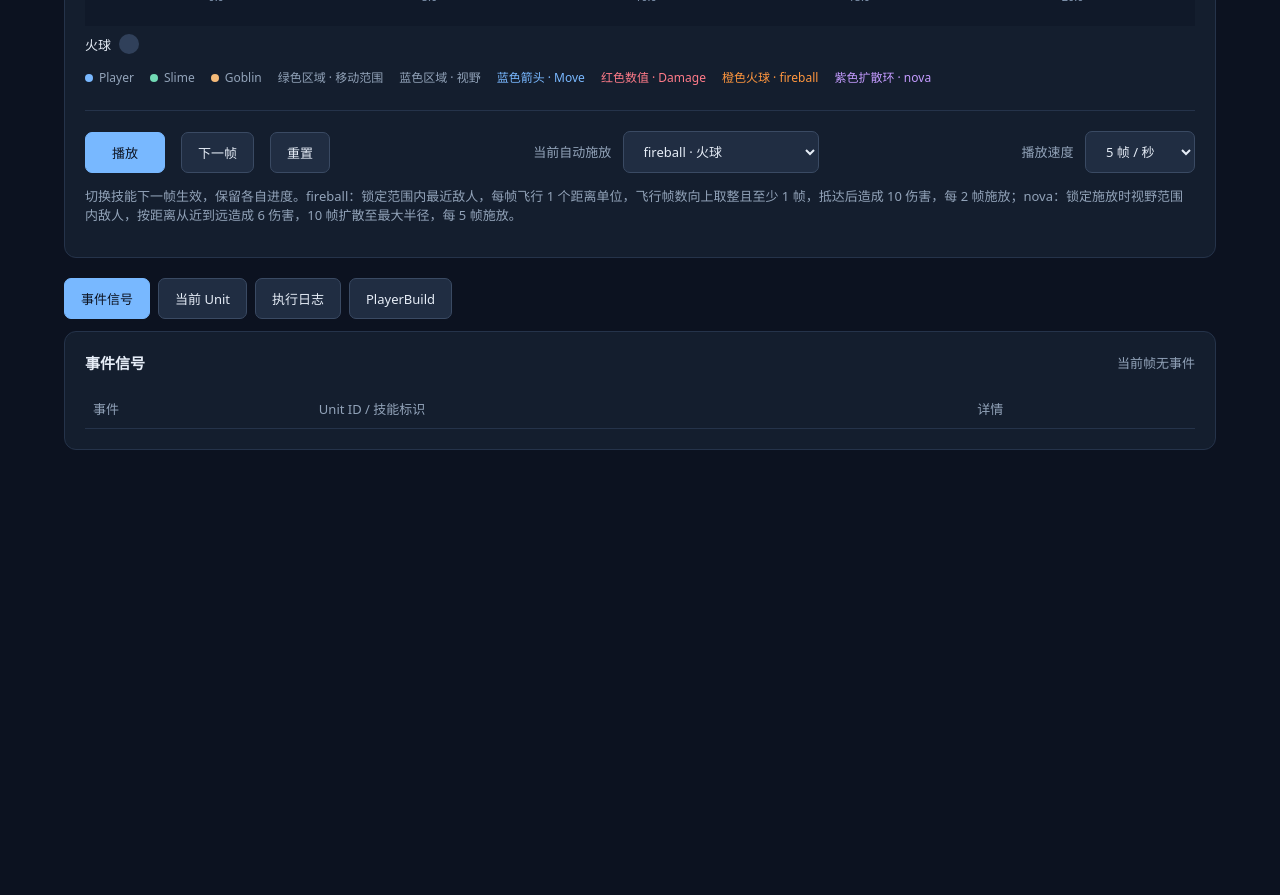
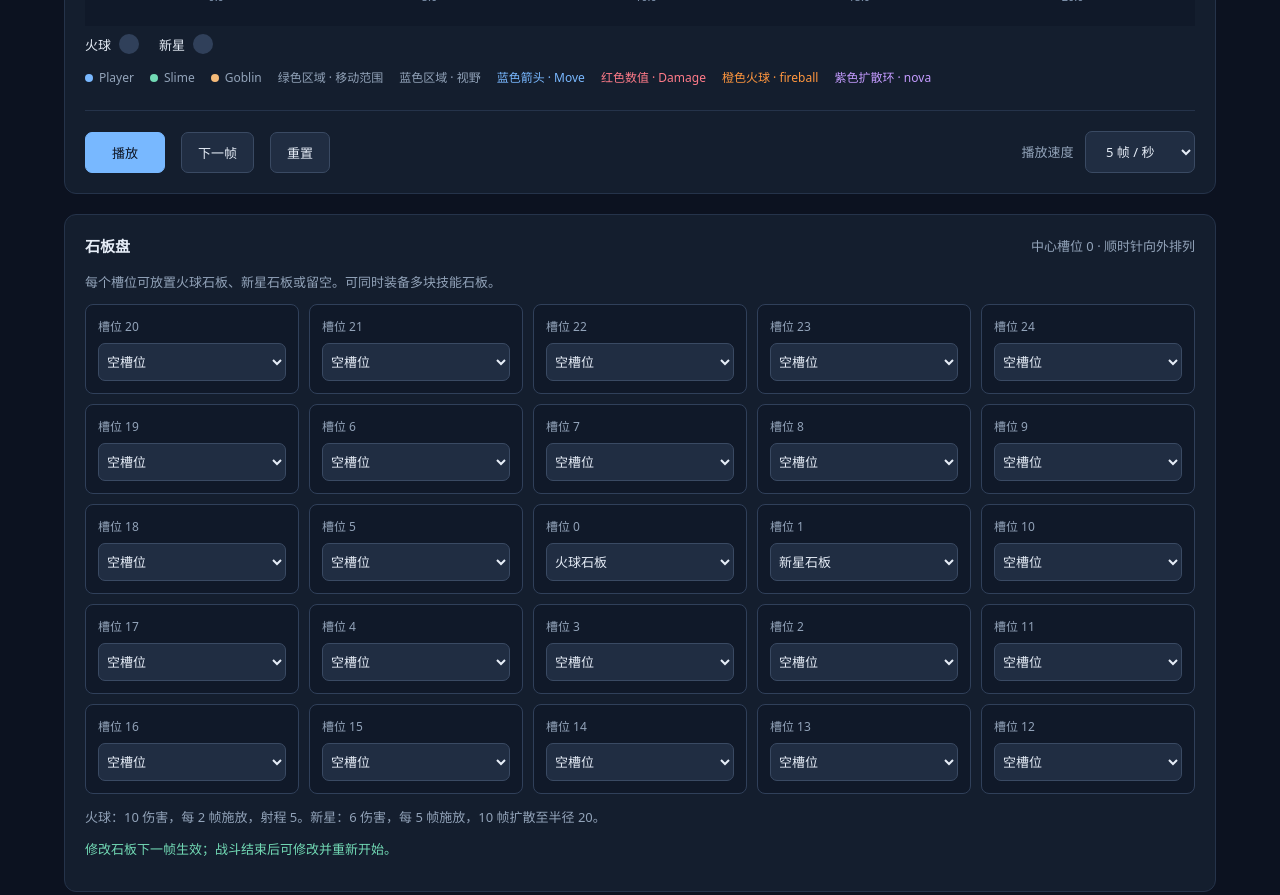
Before and after one commit to codewdy/InfiniteBuild, a website with bundled scripts: page apps/mockapp/web/index.html in a window 1280 px wide. Shown: the part 640-1535 px from the top of the page. Before the commit the page ends 1130 px from the top, so only its background shows below. Built offline with nearby package versions, Linux system fonts and the light colour scheme; no server answers.

Commit message:
添加石板设计

```diff
--- a/apps/mockapp/src/browser.ts
+++ b/apps/mockapp/src/browser.ts
@@ -1,6 +1,7 @@
-import { Battle } from "@infinite-build/core";
+import { Battle, TabletMap, inferPlayerStatus } from "@infinite-build/core";
 import type { BattleEvent, BattleLog } from "@infinite-build/core";
-import { battleSpec, gameData, playerBuild } from "@infinite-build/mock-data";
+import { battleSpec, gameData, playerBuild, createTablet, tabletOptions } from "@infinite-build/mock-data";
+import type { MockTablet, TabletKind } from "@infinite-build/mock-data";
 
 function element<T extends HTMLElement>(id: string): T {
   const result = document.getElementById(id);
@@ -12,35 +13,53 @@ const canvas = element<HTMLCanvasElement>("battlefield");
 const play = element<HTMLButtonElement>("play");
 const step = element<HTMLButtonElement>("step");
 const speed = element<HTMLSelectElement>("speed");
-const skillSelect = element<HTMLSelectElement>("skill");
+const tabletBoard = element<HTMLDivElement>("tablet-board");
+const tabletMessage = element<HTMLParagraphElement>("tablet-message");
 const logs = element<HTMLPreElement>("logs");
 const vision = gameData.config.map.visionRange;
 const range = playerBuild.move.range;
-for (const entry of playerBuild.skills.onUpdate ?? []) {
-  const option = document.createElement("option");
-  option.value = entry.uuid;
-  option.textContent = `${entry.skill} · ${gameData.skillDefinitions[entry.skill]!.name}`;
-  skillSelect.append(option);
+const selectedTablets = playerBuild.tablets.map((tablet) => tablet as MockTablet | undefined);
+for (const row of TabletMap.pos2Id) {
+  for (const id of row) {
+    const label = document.createElement("label");
+    label.className = "tablet-slot";
+    const title = document.createElement("span");
+    title.textContent = `槽位 ${id}`;
+    const select = document.createElement("select");
+    select.setAttribute("aria-label", `槽位 ${id} 的石板`);
+    select.dataset.slot = String(id);
+    const empty = document.createElement("option");
+    empty.value = "";
+    empty.textContent = "空槽位";
+    select.append(empty);
+    for (const option of tabletOptions) {
+      const entry = document.createElement("option");
+      entry.value = option.kind;
+      entry.textContent = option.name;
+      select.append(entry);
+    }
+    select.value = selectedTablets[id]?.kind ?? "";
+    label.append(title, select);
+    tabletBoard.append(label);
+    select.addEventListener("change", () => {
+      const kind = select.value as TabletKind | "";
+      selectedTablets[id] = kind ? createTablet(kind, id) : undefined;
+      if (log.status === "Running") {
+        battle.changeBuild(selectedBuild());
+        tabletMessage.textContent = "石板已修改，下一帧生效。";
+      } else {
+        tabletMessage.textContent = "石板已修改，点击重新开始使用新构筑。";
+      }
+      render();
+    });
+  }
 }
 
-const bothSkillsOption = document.createElement("option");
-bothSkillsOption.value = "both";
-bothSkillsOption.textContent = "同时施放 fireball + nova";
-skillSelect.append(bothSkillsOption);
-
 function selectedBuild() {
-  return {
-    ...playerBuild,
-    skills: {
-      ...playerBuild.skills,
-      onUpdate: (playerBuild.skills.onUpdate ?? []).filter(
-        (entry) => skillSelect.value === "both" || entry.uuid === skillSelect.value,
-      ),
-    },
-  };
+  return { ...playerBuild, tablets: [...selectedTablets] };
 }
 
-let runningSkills = selectedBuild().skills.onUpdate ?? [];
+let runningSkills = inferPlayerStatus(selectedBuild()).skills.onUpdate ?? [];
 const skillProgress = new Map<string, number>();
 let battle = new Battle(gameData, battleSpec, selectedBuild());
 let log = battle.renderLog();
@@ -334,7 +353,13 @@ function render(): void {
   });
   element("skill-progress-list").replaceChildren(...progressRows);
   element("player-build").textContent = JSON.stringify(
-    selectedBuild(),
+    {
+      ...selectedBuild(),
+      tablets: selectedTablets.map((tablet) => tablet
+        ? { kind: tablet.kind, slot: tablet.slot, name: tablet.name }
+        : null),
+      skills: inferPlayerStatus(selectedBuild()).skills,
+    },
     null,
     2,
   );
@@ -424,7 +449,6 @@ function render(): void {
       ? "播放"
       : "暂停";
   speed.disabled = finished;
-  skillSelect.disabled = finished;
   element("reset").textContent = finished ? "重新开始" : "重置";
   draw();
 }
@@ -443,7 +467,8 @@ function advance(): void {
   effects = effects.filter(
     (effect) => log.frame - effect.startFrame <= effect.durationFrames,
   );
-  runningSkills = selectedBuild().skills.onUpdate ?? [];
+  runningSkills = inferPlayerStatus(selectedBuild()).skills.onUpdate ?? [];
+  tabletMessage.textContent = "当前石板已生效，可继续修改。";
   const ids = new Set(log.units.map((unit) => unit.id));
   deaths += previous.units.filter((unit) => !ids.has(unit.id)).length;
   for (const event of log.events) {
@@ -470,7 +495,8 @@ play.addEventListener("click", () => (timer === undefined ? start() : pause()));
 step.addEventListener("click", advance);
 element("reset").addEventListener("click", () => {
   pause();
-  runningSkills = selectedBuild().skills.onUpdate ?? [];
+  runningSkills = inferPlayerStatus(selectedBuild()).skills.onUpdate ?? [];
+  tabletMessage.textContent = "当前石板已生效，可继续修改。";
   skillProgress.clear();
   effects = [];
   battle = new Battle(gameData, battleSpec, selectedBuild());
@@ -479,10 +505,6 @@ element("reset").addEventListener("click", () => {
   deaths = 0;
   totalDamage = 0;
   playerPosition = 0;
-  render();
-});
-skillSelect.addEventListener("change", () => {
-  battle.changeBuild(selectedBuild());
   render();
 });
 speed.addEventListener("change", () => {
--- a/apps/mockapp/web/index.html
+++ b/apps/mockapp/web/index.html
@@ -69,9 +69,6 @@
           <button id="play" class="primary">播放</button
           ><button id="step">下一帧</button><button id="reset">重置</button
           ><label
-            >当前自动施放
-            <select id="skill" aria-describedby="skill-help"></select></label
-          ><label
             >播放速度
             <select id="speed">
               <option value="1">1 帧 / 秒</option>
@@ -81,12 +78,16 @@
             </select></label
           >
         </div>
-        <p id="skill-help">
-          切换技能下一帧生效，保留各自进度。fireball：锁定范围内最近敌人，每帧飞行
-          1 个距离单位，飞行帧数向上取整且至少 1 帧，抵达后造成 10 伤害，每 2
-          帧施放；nova：锁定施放时视野范围内敌人，按距离从近到远造成 6 伤害，10
-          帧扩散至最大半径，每 5 帧施放。
-        </p>
+      </section>
+      <section class="panel tablet-panel" aria-labelledby="tablet-title">
+        <div class="panel-title">
+          <h2 id="tablet-title">石板盘</h2>
+          <span>中心槽位 0 · 顺时针向外排列</span>
+        </div>
+        <p>每个槽位可放置火球石板、新星石板或留空。可同时装备多块技能石板。</p>
+        <div id="tablet-board" class="tablet-board" aria-label="5 × 5 石板盘"></div>
+        <p>火球：10 伤害，每 2 帧施放，射程 5。新星：6 伤害，每 5 帧施放，10 帧扩散至半径 20。</p>
+        <p id="tablet-message" role="status">修改石板下一帧生效；战斗结束后可修改并重新开始。</p>
       </section>
       <div class="inspector">
         <div class="tabs" role="tablist" aria-label="战斗详情">
@@ -140,7 +141,7 @@
         >
           <div class="panel-title">
             <h2>PlayerBuild</h2>
-            <span>当前选择的配置 · 技能切换下一帧生效</span>
+            <span>当前石板配置与推导技能 · 修改下一帧生效</span>
           </div>
           <pre id="player-build" aria-label="当前 PlayerBuild 配置"></pre>
         </section>
--- a/apps/mockapp/web/style.css
+++ b/apps/mockapp/web/style.css
@@ -49,3 +49,15 @@ th { color: #92a3b9; font-weight: normal; }th, td { padding: 10px 8px; border-bo
 #skill-progress-list { display: flex; flex-wrap: wrap; align-items: center; gap: 20px; margin-top: 8px; }
 .skill-progress-row { display: inline-flex; align-items: center; gap: 8px; font-size: 13px; }
 .skill-progress-pie { width: 20px; height: 20px; flex-shrink: 0; border-radius: 50%; background: conic-gradient(#d3b0ff var(--progress), #30405a 0); }
+
+.tablet-panel { margin-top: 20px; }
+.tablet-board { display: grid; grid-template-columns: repeat(5, minmax(0, 1fr)); gap: 10px; }
+.tablet-slot { display: flex; flex-direction: column; gap: 8px; padding: 12px; background: #101929; border: 1px solid #30405a; border-radius: 8px; }
+.tablet-slot span { color: #92a3b9; font-size: 12px; }
+.tablet-slot select { margin: 0; width: 100%; min-width: 0; padding: 8px 4px; }
+#tablet-message { color: #72dab5; }
+@media (max-width: 700px) {
+  .tablet-board { gap: 4px; }
+  .tablet-slot { padding: 6px 2px; }
+  .tablet-slot select { font-size: 11px; }
+}
--- a/packages/core/src/battle/battle.ts
+++ b/packages/core/src/battle/battle.ts
@@ -9,7 +9,7 @@ import type { BattleLog, BattleStatus } from "./battle-log.js";
 import { EventManager } from "./event-manager.js";
 import { spawnUnits, fixPosition } from "./combat/movement.js";
 import { updateStatus, resolveDeath } from "./combat/unit-status.js";
-import type { PlayerBuild } from "../player-build.js";
+import type { PlayerBuild } from "../player/build.js";
 import type { GameData } from "../game-data.js";
 
 export type BattleSpec = {
@@ -30,6 +30,12 @@ export type BattleContext = {
   events: EventManager;
 };
 
+function cloneBuild(build: PlayerBuild): PlayerBuild {
+  const { tablets, ...data } = build;
+  // 石板包含方法，不能 structuredClone；复制槽位数组并保留石板实例。
+  return { ...structuredClone(data), tablets: [...tablets] };
+}
+
 export class Battle {
   private ctx: BattleContext;
   private buildLog: Record<number, PlayerBuild>;
@@ -38,7 +44,13 @@ export class Battle {
     spec: BattleSpec,
     build: PlayerBuild | Record<number, PlayerBuild>,
   ) {
-    this.buildLog = structuredClone("level" in build ? { 0: build } : build);
+    const buildLog = "level" in build ? { 0: build } : build;
+    this.buildLog = Object.fromEntries(
+      Object.entries(buildLog).map(([frame, entry]) => [
+        frame,
+        cloneBuild(entry),
+      ]),
+    );
     const initialBuild = this.buildLog[0];
     if (!initialBuild)
       throw new Error("buildLog must include an initial build at frame 0");
@@ -50,7 +62,7 @@ export class Battle {
     }
     this.ctx = {
       gameData: gameData,
-      build: structuredClone(initialBuild),
+      build: cloneBuild(initialBuild),
       spec: spec,
       rng: rng,
       frame: 0,
@@ -65,7 +77,7 @@ export class Battle {
   }
   changeBuild(build: PlayerBuild): void {
     if (this.ctx.status !== "Running") return;
-    this.buildLog[this.ctx.frame + 1] = structuredClone(build);
+    this.buildLog[this.ctx.frame + 1] = cloneBuild(build);
   }
   executeFrame(): BattleLog {
     if (this.ctx.status !== "Running") return this.renderLog();
@@ -73,7 +85,7 @@ export class Battle {
     this.ctx.events.clear();
     const build = this.buildLog[this.ctx.frame];
     if (build) {
-      this.ctx.build = structuredClone(build);
+      this.ctx.build = cloneBuild(build);
       this.ctx.player.onBuildChanged(this.ctx);
     }
     spawnUnits(this.ctx);
--- a/packages/core/src/battle/combat/attribute.ts
+++ b/packages/core/src/battle/combat/attribute.ts
@@ -10,6 +10,22 @@ export namespace Attribute {
   export type DictModifier<Field extends string = string> = Partial<
     Record<Field, Modifier>
   >;
+
+  export function createByRaw(base: number): Attribute {
+    return { base, inc: 0, more: 0 };
+  }
+
+  export function createDictByRaw<Field extends string>(
+    fields: readonly Field[],
+    source: Partial<Record<NoInfer<Field>, number>> = {},
+  ): Dict<Field> {
+    return Object.fromEntries(
+      fields.map((field) => [
+        field,
+        createByRaw(source[field] ?? 0),
+      ]),
+    ) as Dict<Field>;
+  }
 
   export function merge(...sources: (Modifier | undefined)[]): Attribute {
     let base = 0;
--- a/packages/core/src/battle/combat/player-unit.ts
+++ b/packages/core/src/battle/combat/player-unit.ts
@@ -1,13 +1,9 @@
 import { Unit } from "./unit.js";
 import { move } from "./movement.js";
 import type { BattleContext } from "../battle.js";
-import { Status } from "./status.js";
-import type { UnitSkills } from "./skill-trigger.js";
-
-export type PlayerStatus = {
-  skills: UnitSkills;
-  status: Status;
-};
+import type { Status } from "./status.js";
+import { inferPlayerStatus } from "../../player/build.js";
+import type { PlayerStatus } from "../../player/build.js";
 
 export class PlayerUnit extends Unit {
   playerStatus?: PlayerStatus;
@@ -18,10 +14,7 @@ export class PlayerUnit extends Unit {
     this.position = 0;
   }
   onBuildChanged(ctx: BattleContext): void {
-    this.playerStatus = {
-      skills: ctx.build.skills,
-      status: Status.createByConfig({ attributes: { maxHp: 10 } }),
-    };
+    this.playerStatus = inferPlayerStatus(ctx.build);
     this.skills = this.playerStatus.skills;
   }
   override calcBaseStatus(ctx: BattleContext): Status {
--- a/packages/core/src/battle/combat/status.ts
+++ b/packages/core/src/battle/combat/status.ts
@@ -42,12 +42,7 @@ export namespace Status {
 
   export function createByConfig(config: StatusConfig): Status {
     return {
-      attributes: Object.fromEntries(
-        FieldName.map((field) => [
-          field,
-          { base: config.attributes?.[field] ?? 0, inc: 0, more: 0 },
-        ]),
-      ) as Attributes,
+      attributes: Attribute.createDictByRaw(FieldName, config.attributes),
       tags: new Set(config.tags),
       triggers: Trigger.merge(config.triggers ?? {}),
     };
--- a/packages/core/src/index.ts
+++ b/packages/core/src/index.ts
@@ -10,7 +10,11 @@ export type { UnitSkill, UnitSkills } from "./battle/combat/skill-trigger.js";
 export { cast } from "./battle/combat/skill.js";
 export type { SkillDefinition, SkillParams, SkillContext, SkillCaster } from "./battle/combat/skill.js";
 export type { UnitDefinition } from "./battle/combat/regular-unit.js";
-export type { PlayerBuild } from "./player-build.js";
+export type { PlayerBuild, PlayerStatus } from "./player/build.js";
+export { inferPlayerStatus } from "./player/build.js";
+export { Tablet } from "./player/tablet/tablet.js";
+export { TabletMap } from "./player/tablet/tablet-map.js";
+export { tabletRun } from "./player/tablet/tablet-runner.js";
 export type { Config } from "./config.js";
 export { GameData } from "./game-data.js";
 export type { MapDefinition } from "./battle/spawn.js";
--- /dev/null
+++ b/packages/core/src/player/build.ts
@@ -0,0 +1,30 @@
+import type { UnitSkills } from "../battle/combat/skill-trigger.js";
+import { Status } from "../battle/combat/status.js";
+import { tabletRun } from "./tablet/tablet-runner.js";
+import type { Tablet } from "./tablet/tablet.js";
+
+export type PlayerStatus = {
+  skills: UnitSkills;
+  status: Status;
+};
+
+export type PlayerBuild = {
+  level: number;
+  move: {
+    speed: number;
+    safeRange: number;
+    range: number;
+    count: number;
+  };
+  // TODO: tablet 管理
+  tablets: (Tablet | undefined)[];
+};
+
+export function inferPlayerStatus(build: PlayerBuild): PlayerStatus {
+  const player: PlayerStatus = {
+    skills: {},
+    status: Status.createByConfig({ attributes: { maxHp: 10 } }),
+  };
+  tabletRun(build.tablets, player);
+  return player;
+}
--- /dev/null
+++ b/packages/core/src/player/tablet/tablet-map.ts
@@ -0,0 +1,54 @@
+export namespace TabletMap {
+  // prettier-ignore
+  export const pos2Id = [
+    [20, 21, 22, 23, 24],
+    [19,  6,  7,  8,  9],
+    [18,  5,  0,  1, 10],
+    [17,  4,  3,  2, 11],
+    [16, 15, 14, 13, 12],
+  ];
+
+  export const id2Pos = pos2Id.reduce<{ x: number; y: number }[]>(
+    (positions, row, y) => {
+      row.forEach((id, x) => {
+        positions[id] = { x, y };
+      });
+      return positions;
+    },
+    [],
+  );
+
+  export const idSize = Math.max(...pos2Id.flat()) + 1;
+
+  export type Rotate = 0 | 90 | 180 | 270;
+
+  // 在 x 向右、y 向下的坐标系中，绕原点顺时针旋转。
+  export function rotateVec(
+    x: number,
+    y: number,
+    rotate: Rotate,
+  ): [number, number] {
+    switch (rotate) {
+      case 0:
+        return [x, y];
+      case 90:
+        return [-y, x];
+      case 180:
+        return [-x, -y];
+      case 270:
+        return [y, -x];
+    }
+  }
+
+  export function move(
+    id: number,
+    x: number,
+    y: number,
+    rotate: Rotate,
+  ): number | undefined {
+    const position = id2Pos[id];
+    if (!position) return undefined;
+    const [dx, dy] = rotateVec(x, y, rotate);
+    return pos2Id[position.y + dy]?.[position.x + dx];
+  }
+}
--- /dev/null
+++ b/packages/core/src/player/tablet/tablet-runner.ts
@@ -0,0 +1,24 @@
+import { Attribute } from "../../battle/combat/attribute.js";
+import type { PlayerStatus } from "../build.js";
+import { Tablet } from "./tablet.js";
+
+function defaultModifier(): Tablet.Modifier {
+  return Attribute.createDictByRaw(Tablet.ModifierFieldName);
+}
+
+export function tabletRun(
+  slots: (Tablet | undefined)[],
+  player: PlayerStatus,
+): void {
+  const modifiers = Array.from({ length: slots.length }, () =>
+    defaultModifier(),
+  );
+
+  slots.forEach((tablet, id) => {
+    tablet?.applyModifier(modifiers, id);
+  });
+
+  slots.forEach((tablet, id) => {
+    tablet?.applyPlayer(modifiers[id]!, player);
+  });
+}
--- /dev/null
+++ b/packages/core/src/player/tablet/tablet.ts
@@ -0,0 +1,13 @@
+import type { Attribute } from "../../battle/combat/attribute.js";
+import type { PlayerStatus } from "../build.js";
+
+export namespace Tablet {
+  export const ModifierFieldName = ["power", "cast.onUpdate"] as const;
+  export type ModifierField = (typeof ModifierFieldName)[number];
+  export type Modifier = Attribute.Dict<ModifierField>;
+}
+
+export interface Tablet {
+  applyModifier(modifiers: Tablet.Modifier[], id: number): void;
+  applyPlayer(modifier: Tablet.Modifier, player: PlayerStatus): void;
+}
--- a/packages/mock-data/src/index.ts
+++ b/packages/mock-data/src/index.ts
@@ -1,10 +1,14 @@
+import { TabletMap } from "@infinite-build/core";
+import { createTablet } from "./tablets.js";
+export { createTablet, tabletOptions } from "./tablets.js";
+export type { MockTablet, TabletKind } from "./tablets.js";
 import type {
   BattleSpec,
   GameData,
   PlayerBuild,
 } from "@infinite-build/core";
 
-import { fireball, nova, selfDestruct, skillDefinitions } from "./skills.js";
+import { fireball, selfDestruct, skillDefinitions } from "./skills.js";
 import { buffDefinitions } from "./buffs.js";
 
 export const gameData: GameData = {
@@ -67,20 +71,11 @@ export const gameData: GameData = {
 export const playerBuild: PlayerBuild = {
   level: 1,
   move: { speed: 1, safeRange: 1, range: 5, count: 2 },
-  skills: {
-    onUpdate: [
-      fireball.skill({
-        uuid: "mock-player-fireball",
-        castRate: 0.5,
-        params: { damage: 10, range: 5, projectileSpeed: 1 },
-      }),
-      nova.skill({
-        uuid: "mock-player-nova",
-        castRate: 0.2,
-        params: { damage: 6, radius: 20, durationFrames: 10 },
-      }),
-    ],
-  },
+  tablets: Array.from({ length: TabletMap.idSize }, (_, id) =>
+    id === 0 ? createTablet("fireball", id)
+      : id === 1 ? createTablet("nova", id)
+      : undefined,
+  ),
 };
 
 export const battleSpec: BattleSpec = { seed: 42, map: "demo" };
--- /dev/null
+++ b/packages/mock-data/src/tablets.ts
@@ -0,0 +1,39 @@
+import { Attribute } from "@infinite-build/core";
+import type { Tablet, UnitSkill } from "@infinite-build/core";
+import { fireball, nova } from "./skills.js";
+
+export type TabletKind = "fireball" | "nova";
+
+export const tabletOptions = [
+  { kind: "fireball", name: "火球石板", description: "10 伤害 · 每 2 帧施放 · 射程 5" },
+  { kind: "nova", name: "新星石板", description: "6 伤害 · 每 5 帧施放 · 半径 20" },
+] as const;
+
+export interface MockTablet extends Tablet {
+  readonly kind: TabletKind;
+  readonly slot: number;
+  readonly name: string;
+}
+
+export function createTablet(kind: TabletKind, slot: number): MockTablet {
+  const option = tabletOptions.find((entry) => entry.kind === kind)!;
+  return {
+    kind,
+    slot,
+    name: option.name,
+    applyModifier(modifiers, id) {
+      const modifier = modifiers[id]!;
+      modifier.power.base += kind === "fireball" ? 10 : 6;
+      modifier["cast.onUpdate"].base += kind === "fireball" ? 0.5 : 0.2;
+    },
+    applyPlayer(modifier, player) {
+      const damage = Attribute.resolve(modifier.power);
+      const castRate = Attribute.resolve(modifier["cast.onUpdate"]);
+      const uuid = `mock-tablet-${slot}-${kind}`;
+      const skill: UnitSkill = kind === "fireball"
+        ? fireball.skill({ uuid, castRate, params: { damage, range: 5, projectileSpeed: 1 } })
+        : nova.skill({ uuid, castRate, params: { damage, radius: 20, durationFrames: 10 } });
+      (player.skills.onUpdate ??= []).push(skill);
+    },
+  };
+}
```
Also changed, not shown: packages/core/src/player-build.ts (deleted, +0 -16 lines).
